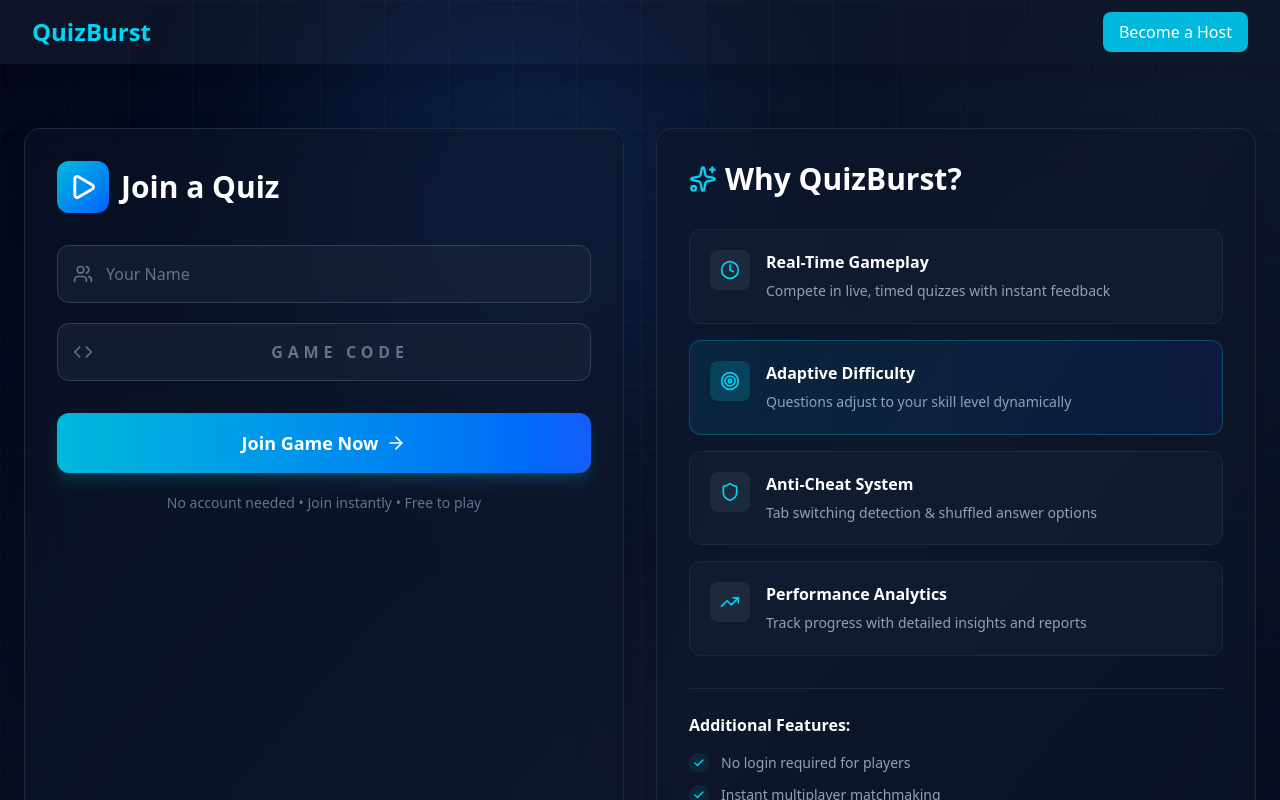
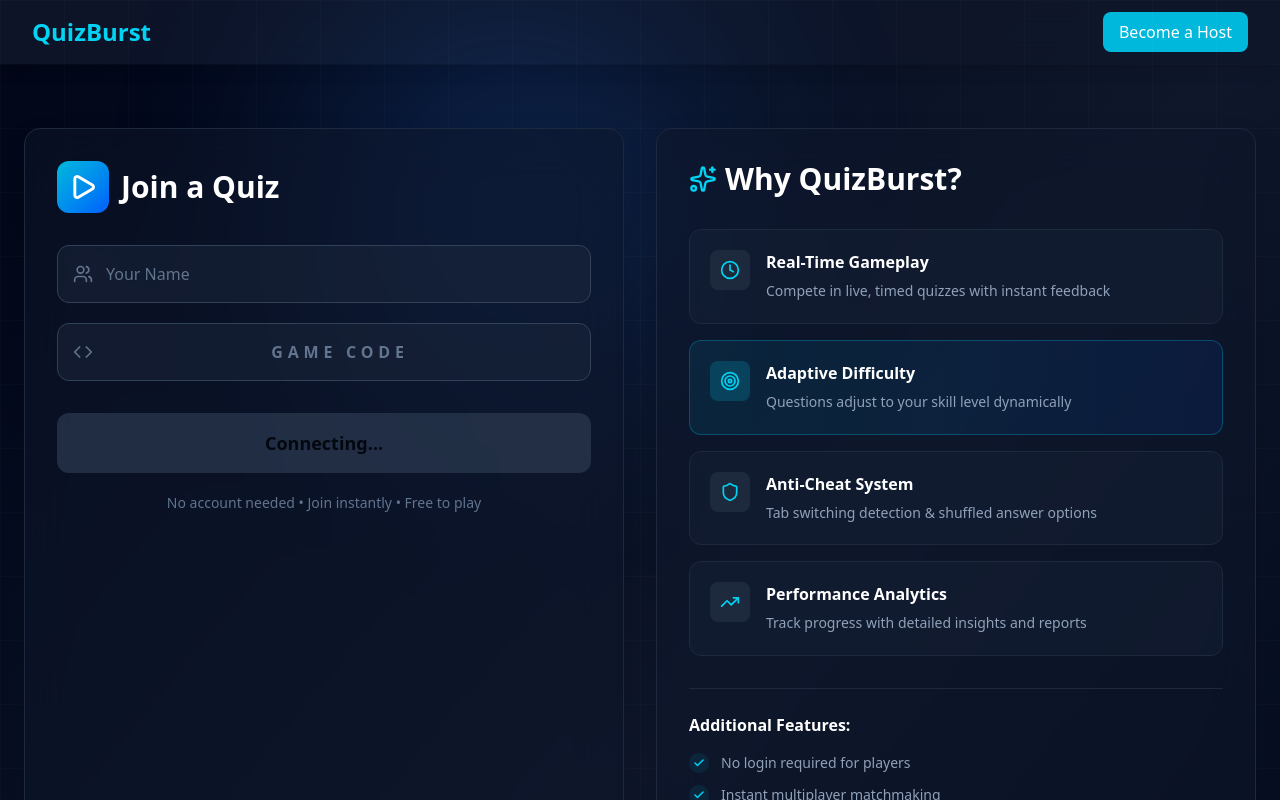
Before and after one commit to Hrishi-524/Quiz-Burst, a React (Vite) app in the folder frontend/: page / in a window 1280 px wide. Shown: the top 800 px of the page. Built offline with nearby package versions, Linux system fonts and the light colour scheme; no server answers.

Commit message:
homepage chnages in frontend

```diff
--- a/frontend/src/pages/Home.jsx
+++ b/frontend/src/pages/Home.jsx
@@ -2,7 +2,6 @@
 import { Link, useNavigate } from "react-router-dom";
 import { motion } from "framer-motion";
 import {
-    Zap,
   Users,
   Trophy,
   Target,
@@ -16,12 +15,10 @@
   Check,
   Globe,
   Brain,
-    Code
+  Code,
 } from "lucide-react";
 import Navbar from "../components/common/Navbar";
 import { socket } from "../socket";
-import { getUserInfo } from "../utils/auth";
-
 
 const Home = () => {
   const navigate = useNavigate();
@@ -30,6 +27,7 @@ import { getUserInfo } from "../utils/auth";
   const [isHost, setIsHost] = useState(false);
   const [activeFeature, setActiveFeature] = useState(0);
   const pendingJoin = useRef(null);
+  const [socketReady, setSocketReady] = useState(false);
 
   useEffect(() => {
     const token = localStorage.getItem("token");
@@ -48,76 +46,94 @@ import { getUserInfo } from "../utils/auth";
   }, []);
 
   useEffect(() => {
+    const onConnect = () => setSocketReady(true);
+    const onDisconnect = () => setSocketReady(false);
+
+    socket.on("connect", onConnect);
+    socket.on("disconnect", onDisconnect);
+
+    return () => {
+      socket.off("connect", onConnect);
+      socket.off("disconnect", onDisconnect);
+    };
+  }, []);
+
+  useEffect(() => {
     const handleJoinSuccess = (data) => {
-            console.log('Join success:', data);
+      console.log("Join success:", data);
       if (pendingJoin.current) {
         navigate(`/quiz/lobby/${data.gameCode}`, {
           state: {
             playerName: pendingJoin.current.name,
             isLobbyCreator: false,
-                    initialPlayers: data.players || [],  // ← ADD THIS
-                    quizTitle: data.quizTitle || ""
-                }
+            initialPlayers: data.players || [], // ← ADD THIS
+            quizTitle: data.quizTitle || "",
+          },
         });
         pendingJoin.current = null;
       }
     };
 
     const handleError = (err) => {
-                console.error('Join error:', err);
-                alert(err.message || 'Failed to join');
+      console.error("Join error:", err);
+      alert(err.message || "Failed to join");
       pendingJoin.current = null;
     };
 
-            socket.on('joinSuccess', handleJoinSuccess);
-            socket.on('error', handleError);
+    socket.on("joinSuccess", handleJoinSuccess);
+    socket.on("error", handleError);
 
     return () => {
-                socket.off('joinSuccess', handleJoinSuccess);
-                socket.off('error', handleError);
+      socket.off("joinSuccess", handleJoinSuccess);
+      socket.off("error", handleError);
     };
   }, [navigate]);
-
 
   // in Home.jsx handleJoinGame
   // Home.jsx -> handleJoinGame (player path)
   const handleJoinGame = () => {
+    if (pendingJoin.current) return;
+
     if (!name || !gameCode) {
       alert("Enter both name and game code");
       return;
     }
 
+    if (!socket.connected) {
+      alert("Connecting… please try again in a second");
+      return;
+    }
+    console.log("socket.connected:", socket.connected);
+
     pendingJoin.current = { name, gameCode };
-                socket.emit('playerJoin', {
+
+    socket.emit("playerJoin", {
       gameCode: gameCode.toUpperCase(),
-                playerName: name
+      playerName: name,
     });
   };
-
-
-
 
   const features = [
     {
       icon: Clock,
       title: "Real-Time Gameplay",
-                description: "Compete in live, timed quizzes with instant feedback"
+      description: "Compete in live, timed quizzes with instant feedback",
     },
     {
       icon: Target,
       title: "Adaptive Difficulty",
-                description: "Questions adjust to your skill level dynamically"
+      description: "Questions adjust to your skill level dynamically",
     },
     {
       icon: Shield,
       title: "Anti-Cheat System",
-                description: "Tab switching detection & shuffled answer options"
+      description: "Tab switching detection & shuffled answer options",
     },
     {
       icon: TrendingUp,
       title: "Performance Analytics",
-                description: "Track progress with detailed insights and reports"
-            }
+      description: "Track progress with detailed insights and reports",
+    },
   ];
 
   const benefits = [
@@ -126,12 +142,12 @@ import { getUserInfo } from "../utils/auth";
     "Multimedia questions support",
     "Export detailed analytics",
     "Blind leaderboard mode",
-            "Mobile responsive design"
+    "Mobile responsive design",
   ];
 
   return (
     <div className="min-h-screen bg-gradient-to-br from-slate-950 via-slate-900 to-slate-950 relative overflow-hidden">
-                <Navbar/>
+      <Navbar />
       <div className="absolute inset-0 overflow-hidden pointer-events-none opacity-20">
         <div className="absolute top-0 left-1/4 w-96 h-96 bg-blue-500 rounded-full blur-[120px]"></div>
         <div className="absolute bottom-0 right-1/4 w-96 h-96 bg-cyan-500 rounded-full blur-[120px]"></div>
@@ -210,12 +226,15 @@ import { getUserInfo } from "../utils/auth";
 
               <motion.button
                 onClick={handleJoinGame}
-                        whileHover={{ scale: 1.01 }}
-                        whileTap={{ scale: 0.99 }}
-                        className="w-full py-4 bg-gradient-to-r from-cyan-500 to-blue-600 text-white rounded-xl font-semibold text-lg shadow-lg shadow-cyan-500/20 hover:shadow-cyan-500/30 transition-all flex items-center justify-center gap-2"
+                disabled={!socket.connected}
+                className={`w-full py-4 rounded-xl font-semibold text-lg transition-all
+                        ${
+                          socketReady
+                            ? "bg-gradient-to-r from-cyan-500 to-blue-600"
+                            : "bg-slate-700 cursor-not-allowed opacity-60"
+                        }`}
               >
-                        Join Game Now
-                        <ArrowRight className="w-5 h-5" />
+                {socketReady ? "Join Game Now" : "Connecting…"}
               </motion.button>
 
               <p className="text-center text-slate-500 text-sm mt-5">
@@ -256,10 +275,15 @@ import { getUserInfo } from "../utils/auth";
                       }`}
                     >
                       <div className="flex items-start gap-4">
-                                <div className={`p-2.5 rounded-lg flex-shrink-0 transition-all ${
+                        <div
+                          className={`p-2.5 rounded-lg flex-shrink-0 transition-all ${
                             isActive ? "bg-cyan-500/20" : "bg-slate-800"
-                                }`}>
-                                <IconComponent className="w-5 h-5 text-cyan-400" strokeWidth={2} />
+                          }`}
+                        >
+                          <IconComponent
+                            className="w-5 h-5 text-cyan-400"
+                            strokeWidth={2}
+                          />
                         </div>
                         <div className="flex-1 min-w-0">
                           <h3 className="font-semibold text-white mb-1.5 text-base">
@@ -276,7 +300,9 @@ import { getUserInfo } from "../utils/auth";
               </div>
 
               <div className="border-t border-slate-800 pt-6">
-                        <h3 className="text-base font-semibold text-white mb-4">Additional Features:</h3>
+                <h3 className="text-base font-semibold text-white mb-4">
+                  Additional Features:
+                </h3>
                 <div className="grid grid-cols-1 gap-3">
                   {benefits.map((benefit, idx) => (
                     <motion.div
@@ -287,7 +313,10 @@ import { getUserInfo } from "../utils/auth";
                       className="flex items-center gap-3 text-slate-400"
                     >
                       <div className="w-5 h-5 rounded-full bg-cyan-500/10 flex items-center justify-center flex-shrink-0">
-                                <Check className="w-3 h-3 text-cyan-400" strokeWidth={3} />
+                        <Check
+                          className="w-3 h-3 text-cyan-400"
+                          strokeWidth={3}
+                        />
                       </div>
                       <span className="text-sm">{benefit}</span>
                     </motion.div>
@@ -315,10 +344,11 @@ import { getUserInfo } from "../utils/auth";
                   Become a Quiz Host
                 </h2>
                 <p className="text-slate-400 mb-8 text-lg max-w-2xl mx-auto">
-                        Create custom quizzes, host live games, and access powerful analytics tools
+                  Create custom quizzes, host live games, and access powerful
+                  analytics tools
                 </p>
                 <motion.button
-                        onClick={() => navigate("/auth/login")}
+                  onClick={() => navigate("/login")}
                   whileHover={{ scale: 1.02 }}
                   whileTap={{ scale: 0.98 }}
                   className="px-8 py-4 bg-white text-slate-900 rounded-xl font-semibold text-lg shadow-lg hover:shadow-xl transition-all inline-flex items-center gap-2"
@@ -333,7 +363,10 @@ import { getUserInfo } from "../utils/auth";
             <div className="bg-gradient-to-br from-emerald-500/10 to-teal-600/10 backdrop-blur-xl rounded-2xl border border-emerald-500/30 shadow-2xl overflow-hidden">
               <div className="p-10 text-center">
                 <div className="flex items-center justify-center gap-3 mb-4">
-                        <Trophy className="w-10 h-10 text-emerald-400" strokeWidth={2} />
+                  <Trophy
+                    className="w-10 h-10 text-emerald-400"
+                    strokeWidth={2}
+                  />
                   <h3 className="text-3xl font-bold text-white">
                     Welcome back, Host!
                   </h3>
@@ -361,9 +394,7 @@ import { getUserInfo } from "../utils/auth";
           transition={{ delay: 0.8 }}
           className="text-center mt-16 text-slate-600"
         >
-                <p className="text-sm">
-                    Built for quiz enthusiasts worldwide
-                </p>
+          <p className="text-sm">Built for quiz enthusiasts worldwide</p>
         </motion.div>
       </div>
     </div>
```
Lines whose indentation alone changed are shown as unchanged.
